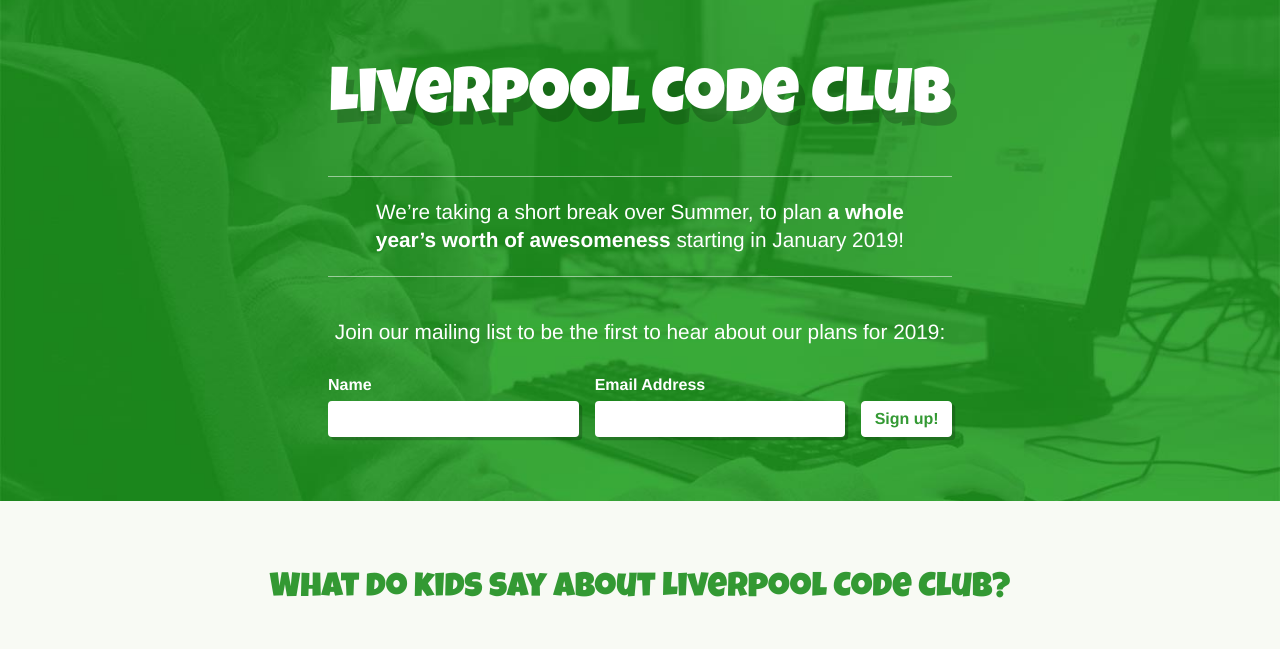
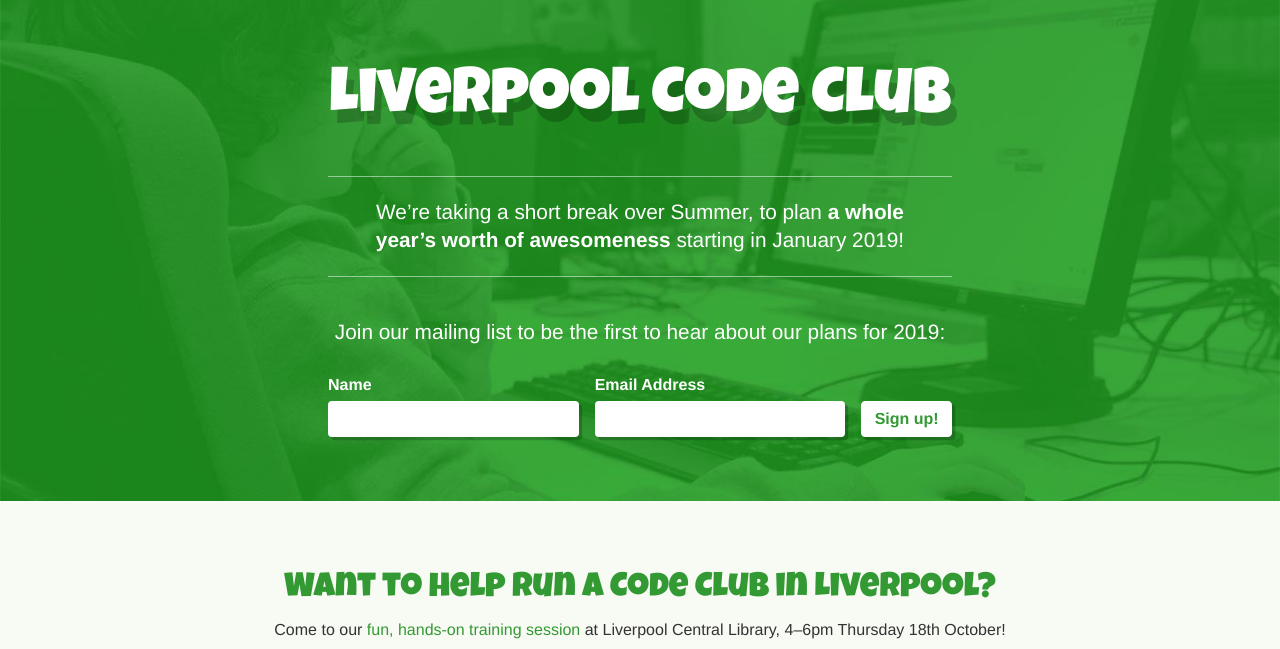
Before and after one commit to liverpoolcodeclub/liverpoolcodeclub.github.io, a Jekyll site: the page built from index.html, in a window 1280 px wide. Shown: the top 649 px of the page. Built offline with Jekyll 4.4.1, drawn with Linux system fonts in a browser that asks for light colours; grey boxes are pictures that could not be loaded.

Commit message:
Link to October training event on homepage

```diff
--- a/_sass/_home.scss
+++ b/_sass/_home.scss
@@ -1,3 +1,8 @@
+img {
+  max-width: 100%;
+  height: auto;
+}
+
 .home-hero {
   padding-top: 3em;
   padding-bottom: 3em;
@@ -103,7 +108,6 @@
 
 .home-content {
   padding-top: 3em;
-  padding-bottom: 3em;
 
   h2 {
     color: $color-codeclub-green;
@@ -116,10 +120,8 @@
 }
 
 .newsletter-signup {
-  padding-top: 3em;
   padding-bottom: 3em;
-  border: 1px solid $color-codeclub-lightgreen;
-  border-width: 1px 0;
+  border-bottom: 1px solid $color-codeclub-lightgreen;
 
   .container {
     max-width: 40em;
--- a/index.html
+++ b/index.html
@@ -28,6 +28,17 @@ bodyclass: home
 
 <div class="home-content">
     <div class="container">
+        <h2 class="text-center">Want to help run a Code Club in Liverpool?</h2>
+
+        <div class="row">
+            <div class="col-sm-10 col-sm-push-1">
+                <p class="text-center">Come to our <a href="https://www.eventbrite.co.uk/e/50633497153">fun, hands-on training session</a> at Liverpool Central Library, 4–6pm Thursday 18th October!</p>
+                <a style="display: block; margin-top: 2em;" href="https://www.eventbrite.co.uk/e/50633497153"><img src="{{ "/assets/img/code-club-training.jpg" | prepend: site.baseurl }}" width="2048" height="1024" alt="Code Club training"></a>
+            </div>
+        </div>
+
+        <img src="{{ "/assets/img/robot-1.png" | prepend: site.baseurl }}" width="150" height="180" style="display: block; margin: 3em auto;" alt="">
+
         <h2 class="text-center">What do kids say about Liverpool Code Club?</h2>
         <div class="row">
             <div class="col-sm-10 col-sm-push-1">
@@ -49,6 +60,8 @@ bodyclass: home
     </div>
 </div>
 
+<img src="{{ "/assets/img/robot-2.png" | prepend: site.baseurl }}" width="150" height="140" style="display: block; margin: 3em auto;" alt="">
+
 <div class="newsletter-signup">
     <form class="container" action="//twitter.us12.list-manage.com/subscribe/post?u=d6be98165294a95b5a828956f&amp;id=f7fcdbf312" method="post" name="mc-embedded-subscribe-form" novalidate>
         <p>Be the first to hear Code Club news. Join our mailing list:</p>
```
Also changed, not shown: assets/img/code-club-training.jpg (added), assets/img/robot-1.png (added), assets/img/robot-2.png (added).
